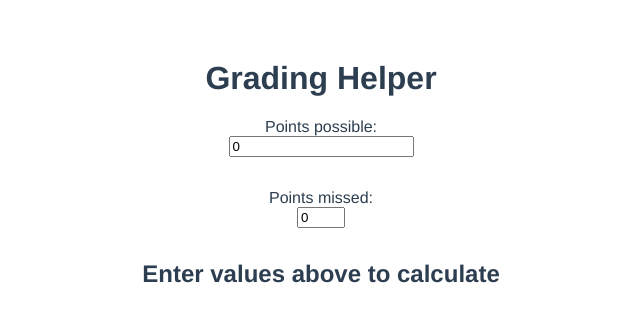
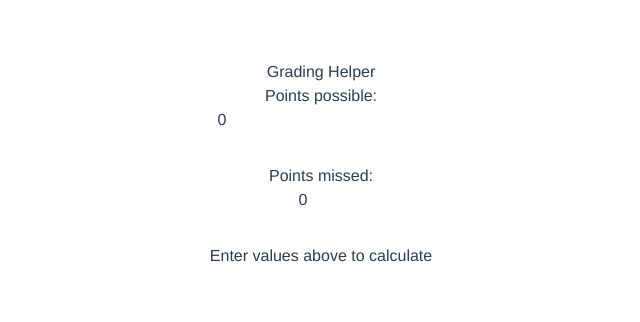
Before and after one commit to kemp/grading-helper, a Vue app: page / in a window 1280 px wide. Shown: the top 322 px of the page, without its empty margins (319-959 px from the left). Built offline with nearby package versions, Linux system fonts and the light colour scheme.

Commit message:
Add Tailwind

```diff
--- a/package.json
+++ b/package.json
@@ -8,7 +8,11 @@
     "lint": "vue-cli-service lint"
   },
   "dependencies": {
+    "@tailwindcss/postcss7-compat": "^2.0.2",
+    "autoprefixer": "^9",
     "core-js": "^3.6.5",
+    "postcss": "^7",
+    "tailwindcss": "npm:@tailwindcss/postcss7-compat@^2.0.2",
     "vue": "^2.6.11"
   },
   "devDependencies": {
@@ -18,6 +22,7 @@
     "babel-eslint": "^10.1.0",
     "eslint": "^6.7.2",
     "eslint-plugin-vue": "^6.2.2",
+    "vue-cli-plugin-tailwind": "~2.0.6",
     "vue-template-compiler": "^2.6.11"
   },
   "eslintConfig": {
--- /dev/null
+++ b/postcss.config.js
@@ -0,0 +1,6 @@
+module.exports = {
+  plugins: {
+    tailwindcss: {},
+    autoprefixer: {}
+  }
+}
--- /dev/null
+++ b/src/assets/tailwind.css
@@ -0,0 +1,5 @@
+@tailwind base;
+
+@tailwind components;
+
+@tailwind utilities;
--- a/src/main.js
+++ b/src/main.js
@@ -1,5 +1,6 @@
 import Vue from 'vue'
 import App from './App.vue'
+import './assets/tailwind.css'
 
 Vue.config.productionTip = false
 
--- /dev/null
+++ b/tailwind.config.js
@@ -0,0 +1,11 @@
+module.exports = {
+  purge: { content: ['./public/**/*.html', './src/**/*.vue'] },
+  darkMode: false, // or 'media' or 'class'
+  theme: {
+    extend: {},
+  },
+  variants: {
+    extend: {},
+  },
+  plugins: [],
+}
```
Also changed, not shown: 1 other file (tests, documents, lock files or other folders). Lines whose indentation alone changed are shown as unchanged.
